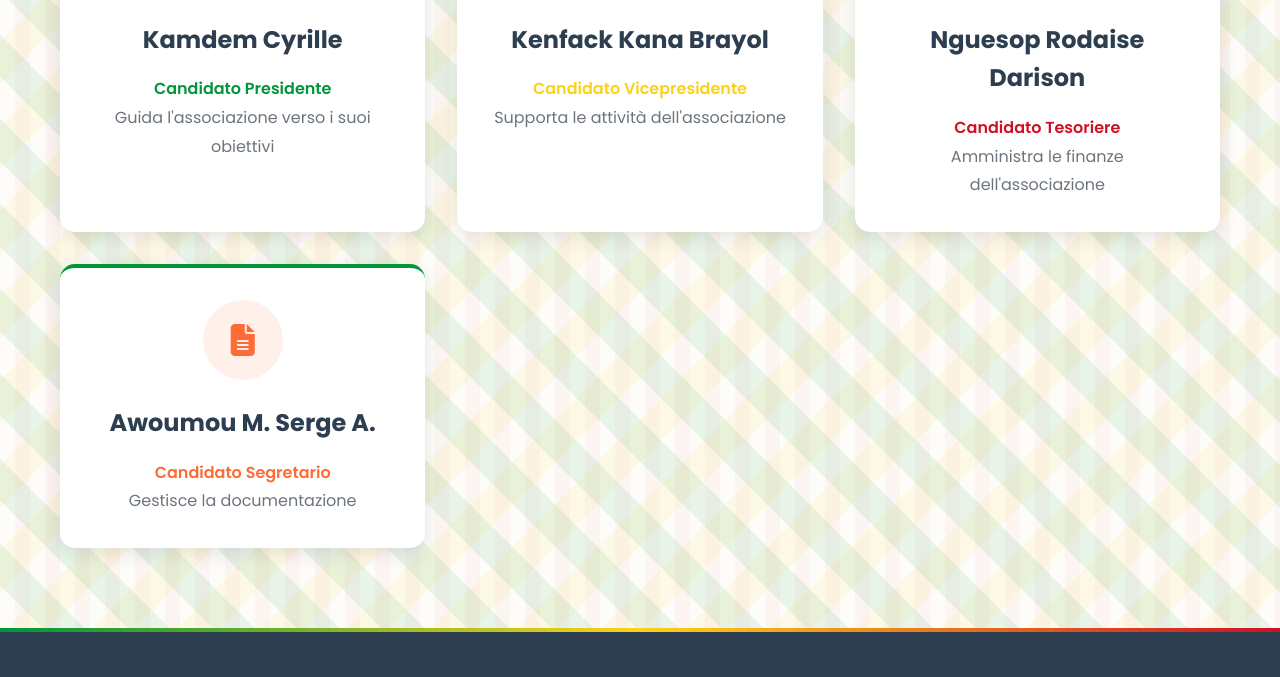
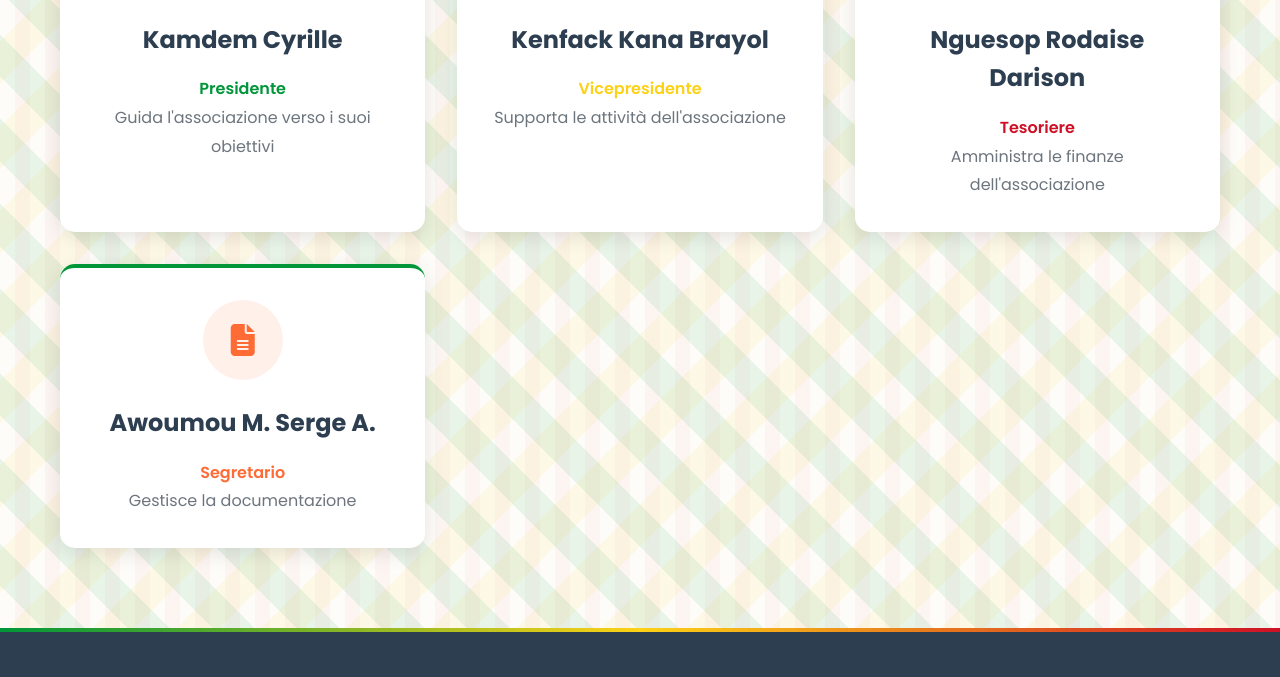
Before and after one commit to colincelemec/ASAM_WEB_SITE, a plain HTML site: page about.html in a window 1280 px wide. Shown: the part 2223-2900 px from the top of the page. Drawn offline with Linux system fonts and the light colour scheme.

Commit message:
Modifiche finali: anno dinamico, membri eletti e favicon aggiornato
- Aggiunto script per aggiornamento automatico anno copyright in index.html e about.html
- Rimosso 'Candidato' dai membri dell'esecutivo (ora eletti ufficialmente)
- Verificato e confermato favicon con nuovo logo ASAM
- Aggiornato README con informazioni corrette membri esecutivo

```diff
--- a/about.html
+++ b/about.html
@@ -98,25 +98,25 @@
                 <div class="card">
                     <div class="card-icon green"><i class="fas fa-user-tie"></i></div>
                     <h3>Kamdem Cyrille</h3>
-                    <p style="color: var(--african-green); font-weight: 600;">Candidato Presidente</p>
+                    <p style="color: var(--african-green); font-weight: 600;">Presidente</p>
                     <p>Guida l'associazione verso i suoi obiettivi</p>
                 </div>
                 <div class="card">
                     <div class="card-icon yellow"><i class="fas fa-user-graduate"></i></div>
                     <h3>Kenfack Kana Brayol</h3>
-                    <p style="color: var(--african-yellow); font-weight: 600;">Candidato Vicepresidente</p>
+                    <p style="color: var(--african-yellow); font-weight: 600;">Vicepresidente</p>
                     <p>Supporta le attività dell'associazione</p>
                 </div>
                 <div class="card">
                     <div class="card-icon red"><i class="fas fa-coins"></i></div>
                     <h3>Nguesop Rodaise Darison</h3>
-                    <p style="color: var(--african-red); font-weight: 600;">Candidato Tesoriere</p>
+                    <p style="color: var(--african-red); font-weight: 600;">Tesoriere</p>
                     <p>Amministra le finanze dell'associazione</p>
                 </div>
                 <div class="card">
                     <div class="card-icon orange"><i class="fas fa-file-alt"></i></div>
                     <h3>Awoumou M. Serge A.</h3>
-                    <p style="color: var(--african-orange); font-weight: 600;">Candidato Segretario</p>
+                    <p style="color: var(--african-orange); font-weight: 600;">Segretario</p>
                     <p>Gestisce la documentazione</p>
                 </div>
             </div>
@@ -159,5 +159,9 @@
     </footer>
 
     <script src="js/main.js"></script>
+    <script>
+        // Update copyright year dynamically
+        document.getElementById('copyright-year').textContent = new Date().getFullYear();
+    </script>
 </body>
 </html>
```
Also changed, not shown: index.html (+4 -0 lines), 2 other files.
